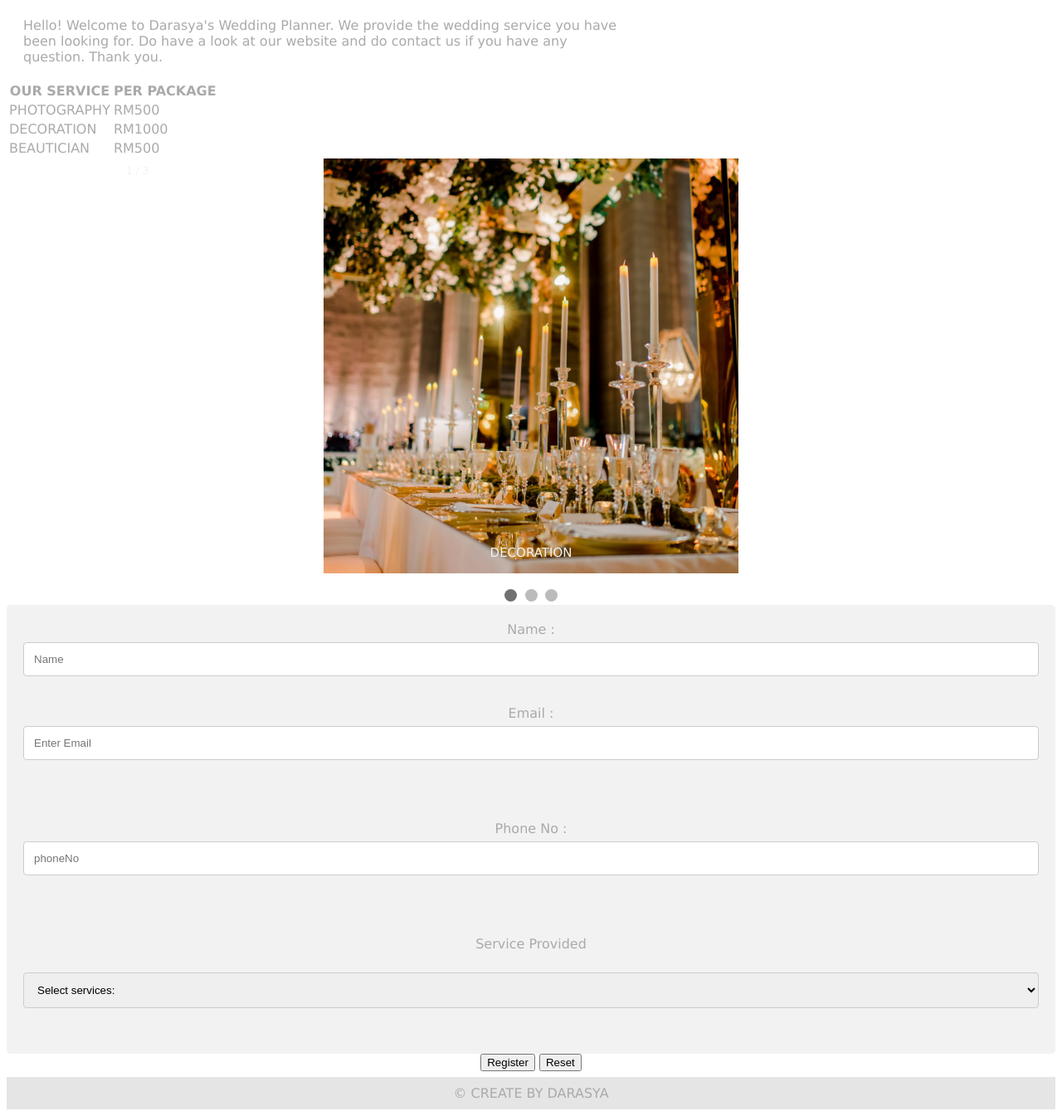
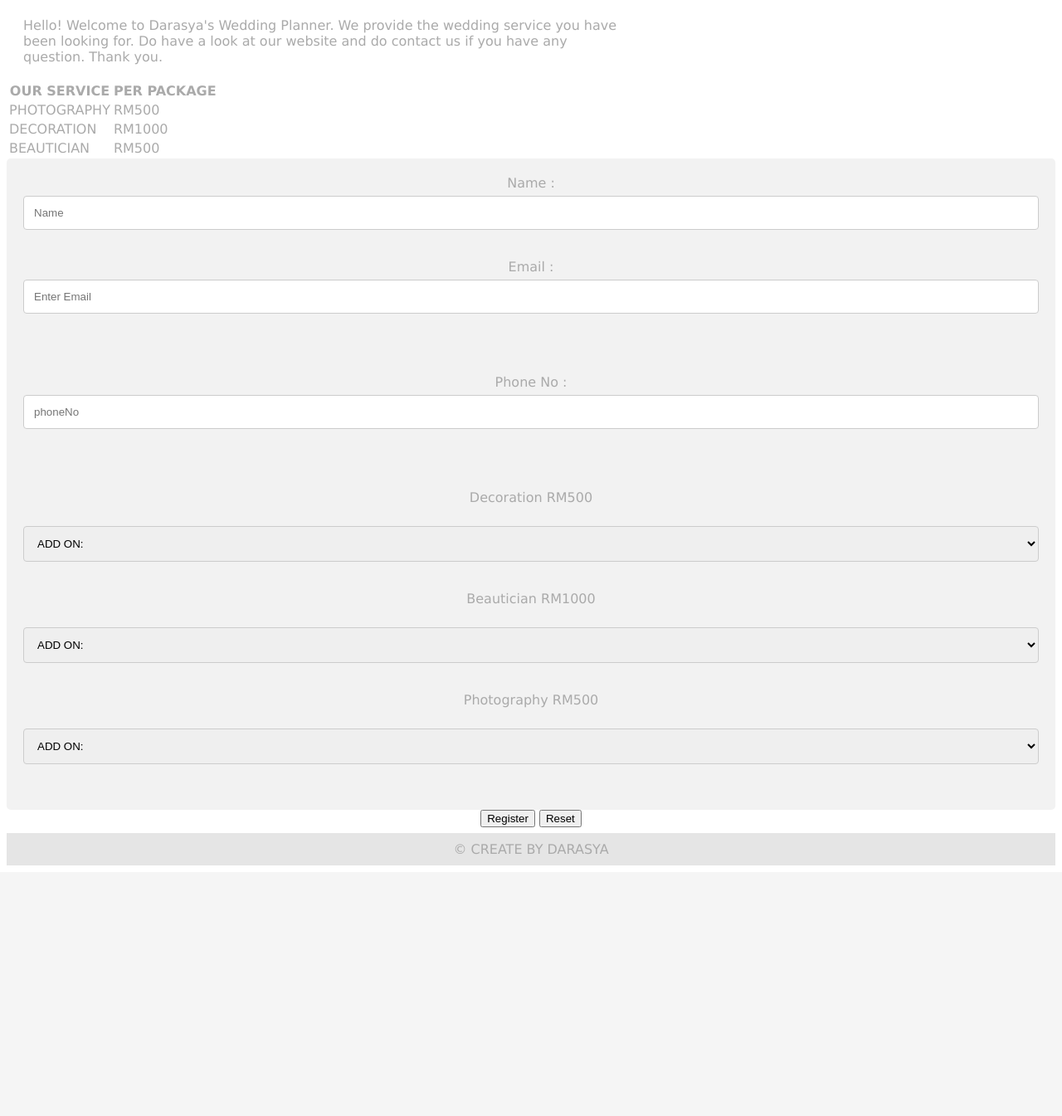
Before and after one commit to Frhsbrn/PBT1_WEBPROGRAMMING, a PHP site: page / in a window 1280 px wide. Shown: the part 166-1511 px from the top of the page at 83% size. After the commit the page ends 1209 px from the top, so only its background shows below. Run offline with PHP 8.4, Linux system fonts and the light colour scheme.

Commit message:
Update index.php

```diff
--- a/index.php
+++ b/index.php
@@ -44,36 +44,6 @@
     </table>
 
     <center>
-        <div class="slideshow-container">
-
-            <div class="mySlides fade">
-                <div class="numbertext">1 / 3</div>
-                <img src="img/decoration.jpeg" style="width:50%">
-                <div class="text">DECORATION</div>
-            </div>
-
-            <div class="mySlides fade">
-                <div class="numbertext">2 / 3</div>
-                <img src="img/makeup.jpg" style="width:50%">
-                <div class="text">BEAUTY</div>
-            </div>
-
-            <div class="mySlides fade">
-                <div class="numbertext">3 / 3</div>
-                <img src="img/photography.jpg" style="width:50%">
-                <div class="text">PHOTOGRAPHY</div>
-            </div>
-
-        </div>
-        <br>
-
-        <div style="text-align:center">
-            <span class="dot"></span>
-            <span class="dot"></span>
-            <span class="dot"></span>
-        </div>
-    </center>
-    <center>
         <form method="post" id="form" action="result.php">
             <div class="container">
 
@@ -97,14 +67,35 @@
 
                 <br><br>
 
-                Service Provided <br><br>
+                Decoration RM500 <br><br>
 
-                <select class=service name="service" id="service">
-                    <option value="0">Select services:</option>
-                    <option value="DECORATION">Decoration</option>
-                    <option value="BEAUTICION">Beauticion</option>
-                    <option value="PHOTOGRAPHY"> Photography</option>
-                    <option value="COSTUME">Costume</option>
+                <select class=deco name="deco" id="deco">
+                    <option value="0">ADD ON:</option>
+                    <option value="flower">Flower RM120</option>
+                    <option value="balloon">Balloon RM50</option>
+                    <option value="bridal">Bridal RM200</option>
+                </select>
+                <br> <br>
+
+                Beautician RM1000 <br><br>
+
+                <select class=beauty name="beauty" id="beauty">
+                    <option value="0">ADD ON:</option>
+                    <option value="make up">Makeup RM250</option>
+                    <option value="hair">Hair RM300</option>
+                    <option value="henna">Henna RM100</option>
+
+                </select>
+                <br> <br>
+
+                Photography RM500 <br><br>
+
+                <select class=photo name="photo" id="photo">
+                    <option value="0">ADD ON:</option>
+                    <option value="video">Video RM100</option>
+                    <option value="candid">Candid RM100</option>
+                    <option value="formal"> Formal RM50</option>
+
                 </select>
                 <br> <br>
             </div>
@@ -112,31 +103,6 @@
             <button type="reset" class="resetbtn">Reset</button>
         </form>
     </center>
-
-    <script>
-        var slideIndex = 0;
-        showSlides();
-
-        function showSlides() {
-            var i;
-            var slides = document.getElementsByClassName("mySlides");
-            var dots = document.getElementsByClassName("dot");
-            for (i = 0; i < slides.length; i++) {
-                slides[i].style.display = "none";
-            }
-            slideIndex++;
-            if (slideIndex > slides.length) {
-                slideIndex = 1
-            }
-            for (i = 0; i < dots.length; i++) {
-                dots[i].className = dots[i].className.replace(" active", "");
-            }
-            slides[slideIndex - 1].style.display = "block";
-            dots[slideIndex - 1].className += " active";
-            setTimeout(showSlides, 2000); // Change image every 2 seconds
-        }
-    </script>
-
     <div style="background-color:#e5e5e5;text-align:center;padding:10px;margin-top:7px;">© CREATE BY DARASYA</div>
 
 </body>
```
